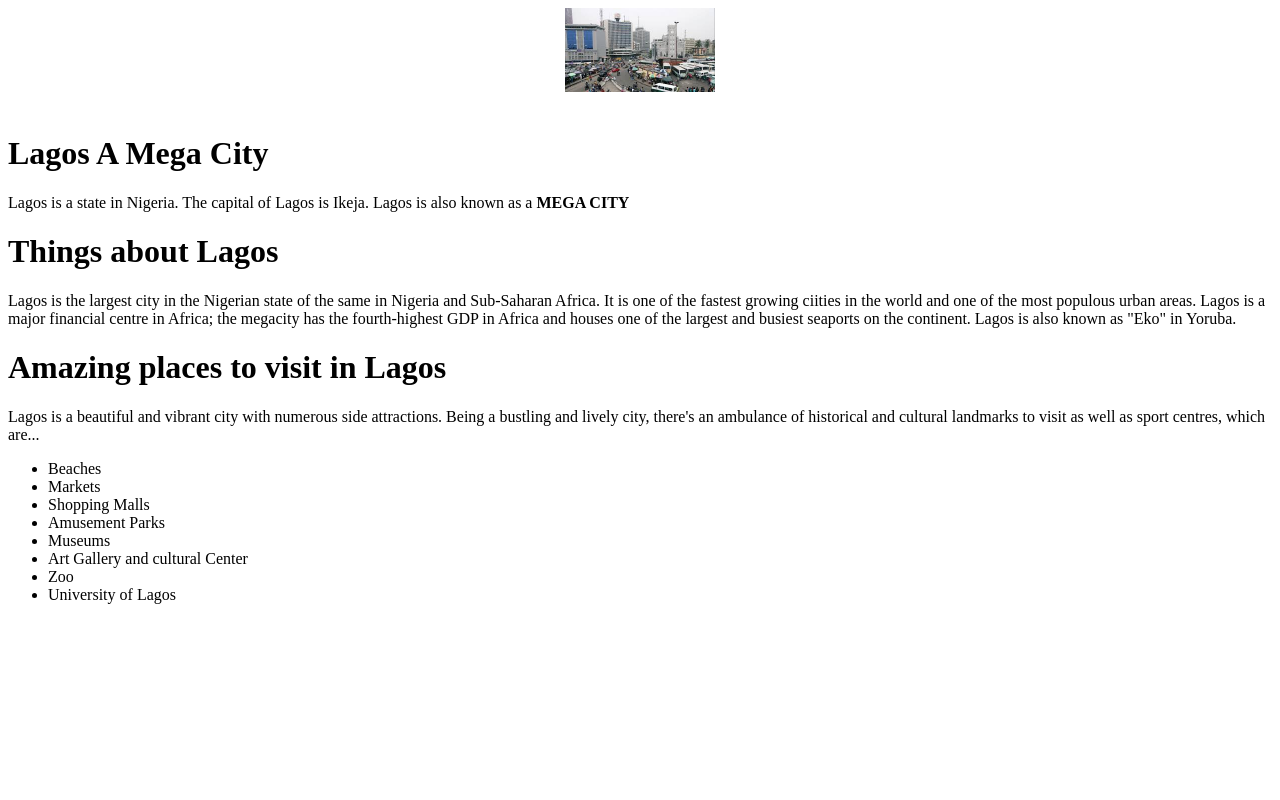
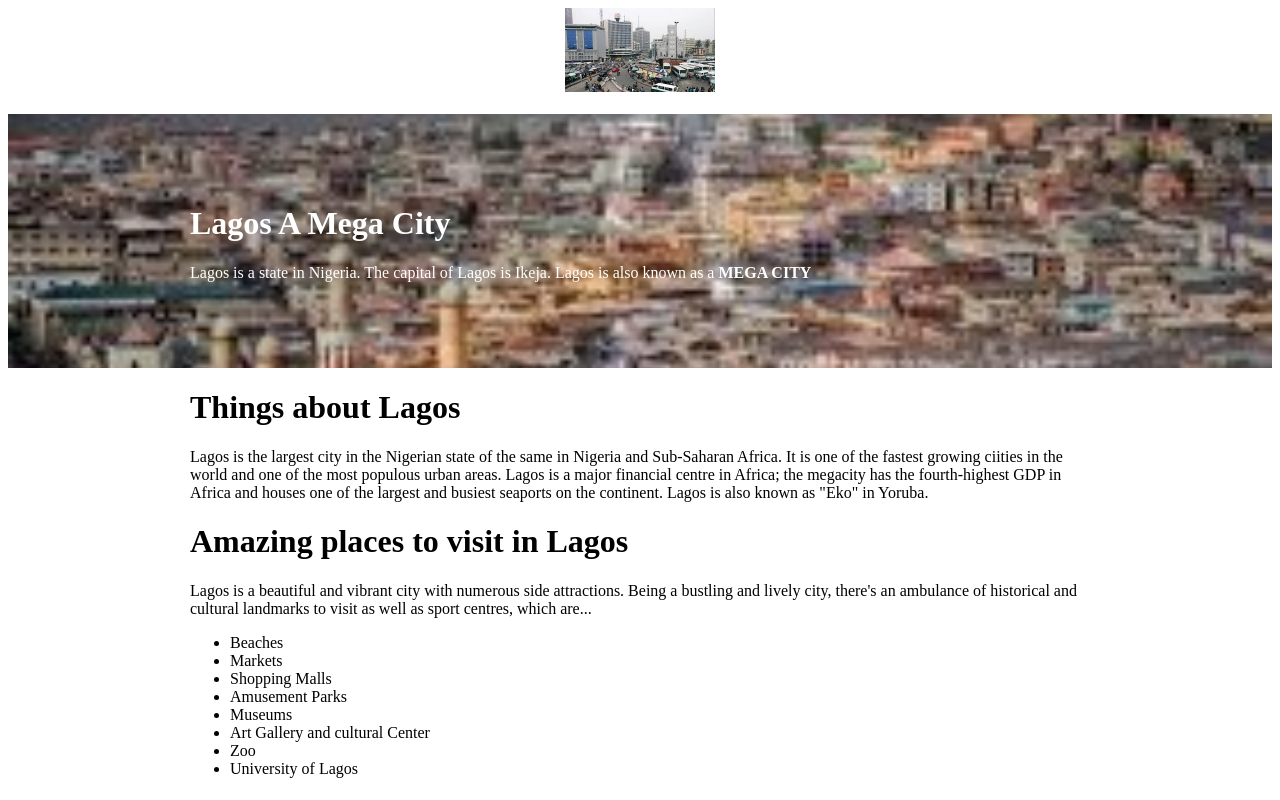
Before and after one commit to ZurielTemmy/Row-layout, a plain HTML site: page index.html in a window 1280 px wide. Drawn offline with Linux system fonts and the light colour scheme.

Commit message:
Update index.html

```diff
--- a/index.html
+++ b/index.html
@@ -2,7 +2,7 @@
 <html lang="en">
 <head>
     <meta charset="UTF-8">
-    <link rel="stylesheet" href="2RowLayout.css">
+    <link rel="stylesheet" href="style.css">
     <title>About Lagos</title>
 </head>
 <body>
```
